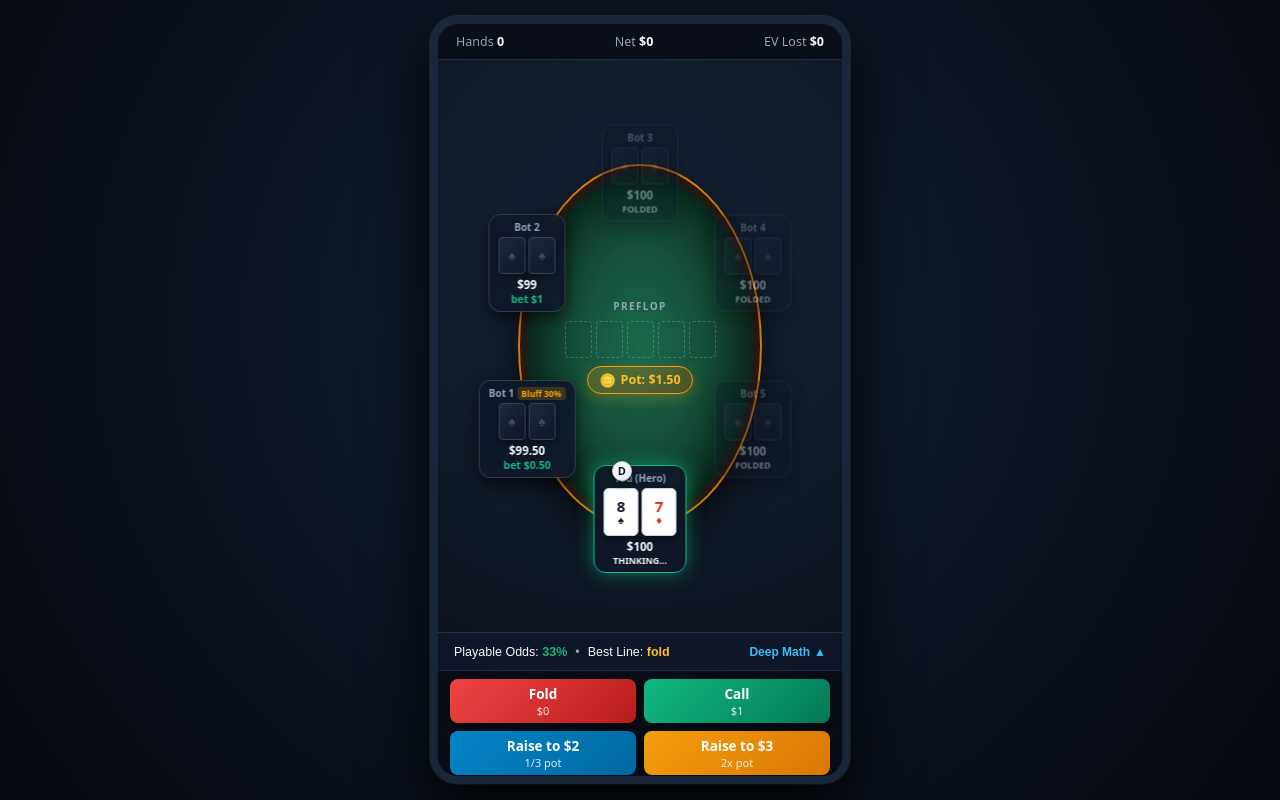
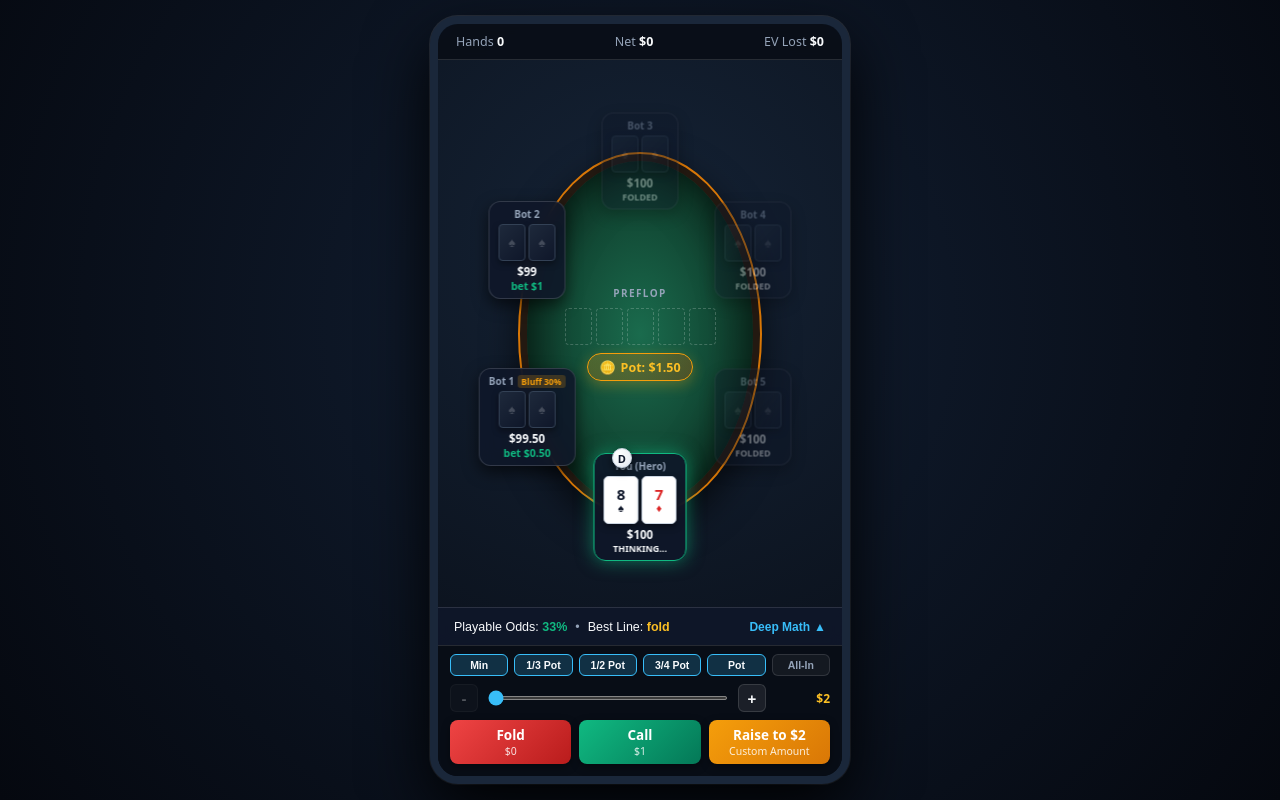
Before and after one commit to sravanreddy001/poker, a React (Vite) app: page / in a window 1280 px wide. Built offline with nearby package versions, Linux system fonts and the light colour scheme.

Commit message:
feat: add standard poker game raise controls with quick sizing pills, custom slider, and steppers

```diff
--- a/src/App.tsx
+++ b/src/App.tsx
@@ -211,6 +211,9 @@ export default function App() {
           {heroTurn && analysis && (
             <ActionBar
               toCall={analysis.toCall}
+              pot={state.pot}
+              stack={hero.stack}
+              bigBlind={state.bigBlind}
               sizeButtons={sizeButtons}
               onAct={act}
             />
--- a/src/components/ActionBar.tsx
+++ b/src/components/ActionBar.tsx
@@ -1,17 +1,107 @@
-import React from 'react';
+import React, { useState, useEffect } from 'react';
 import type { Action } from '../engine/types';
 import type { EvOption } from '../engine/ev';
 import { money } from '../analysis';
 
 export interface ActionBarProps {
   toCall: number;
+  pot: number;
+  stack: number;
+  bigBlind: number;
   sizeButtons: EvOption[];
   onAct: (action: Action, label: string) => void;
 }
 
-export const ActionBar: React.FC<ActionBarProps> = ({ toCall, sizeButtons, onAct }) => {
+export const ActionBar: React.FC<ActionBarProps> = ({
+  toCall,
+  pot,
+  stack,
+  bigBlind,
+  sizeButtons,
+  onAct,
+}) => {
+  const isRaise = toCall > 0;
+  const minAmount = isRaise ? Math.min(stack, Math.max(toCall * 2, bigBlind * 2)) : Math.min(stack, bigBlind);
+  const maxAmount = stack;
+
+  const defaultSelected = sizeButtons.length > 0 ? sizeButtons[0].amount : minAmount;
+  const [selectedAmount, setSelectedAmount] = useState<number>(defaultSelected);
+
+  useEffect(() => {
+    const init = sizeButtons.length > 0 ? sizeButtons[0].amount : minAmount;
+    setSelectedAmount(Math.min(maxAmount, Math.max(minAmount, init)));
+  }, [sizeButtons, minAmount, maxAmount]);
+
+  const handleStep = (delta: number) => {
+    setSelectedAmount((prev) => Math.min(maxAmount, Math.max(minAmount, prev + delta)));
+  };
+
+  const handleSliderChange = (e: React.ChangeEvent<HTMLInputElement>) => {
+    setSelectedAmount(Number(e.target.value));
+  };
+
+  const verb = isRaise ? 'Raise to' : 'Bet';
+
+  // Quick Preset Sizing Options
+  const presets = [
+    { label: 'Min', amount: minAmount },
+    { label: '1/3 Pot', amount: Math.min(stack, Math.max(minAmount, Math.round(pot / 3))) },
+    { label: '1/2 Pot', amount: Math.min(stack, Math.max(minAmount, Math.round(pot / 2))) },
+    { label: '3/4 Pot', amount: Math.min(stack, Math.max(minAmount, Math.round((pot * 3) / 4))) },
+    { label: 'Pot', amount: Math.min(stack, Math.max(minAmount, Math.round(pot))) },
+    { label: 'All-In', amount: stack },
+  ];
+
   return (
-    <div className="action-bar-container">
+    <div className="action-bar-container extended">
+      {/* 1. Quick Preset Sizing Pills */}
+      <div className="preset-pills-row">
+        {presets.map((p) => (
+          <button
+            key={p.label}
+            type="button"
+            className={`preset-pill ${selectedAmount === p.amount ? 'active' : ''}`}
+            onClick={() => setSelectedAmount(p.amount)}
+          >
+            {p.label}
+          </button>
+        ))}
+      </div>
+
+      {/* 2. Custom Amount Slider + Steppers (- / +) */}
+      <div className="slider-controls-row">
+        <button
+          type="button"
+          className="step-btn"
+          onClick={() => handleStep(-bigBlind)}
+          disabled={selectedAmount <= minAmount}
+          aria-label="Decrease bet"
+        >
+          -
+        </button>
+        <input
+          type="range"
+          className="bet-slider"
+          min={minAmount}
+          max={maxAmount}
+          step={bigBlind}
+          value={selectedAmount}
+          onChange={handleSliderChange}
+          aria-label="Custom bet slider"
+        />
+        <button
+          type="button"
+          className="step-btn"
+          onClick={() => handleStep(bigBlind)}
+          disabled={selectedAmount >= maxAmount}
+          aria-label="Increase bet"
+        >
+          +
+        </button>
+        <span className="selected-amount-badge">{money(selectedAmount)}</span>
+      </div>
+
+      {/* 3. Primary Action Buttons */}
       <div className="action-grid">
         {toCall > 0 ? (
           <>
@@ -37,7 +127,7 @@ export const ActionBar: React.FC<ActionBarProps> = ({ toCall, sizeButtons, onAct
         ) : (
           <button
             type="button"
-            className="action-btn btn-check span-half"
+            className="action-btn btn-check"
             onClick={() => onAct({ type: 'check' }, 'check')}
             aria-label="Check"
           >
@@ -46,26 +136,21 @@ export const ActionBar: React.FC<ActionBarProps> = ({ toCall, sizeButtons, onAct
           </button>
         )}
 
-        {sizeButtons.slice(0, 2).map((o, idx) => {
-          const isRaise = toCall > 0;
-          const verb = isRaise ? 'Raise to' : 'Bet';
-          const labelText = `${verb} ${money(o.amount)}`;
-          const subText = o.label;
-          const btnClass = idx === 0 ? 'btn-bet-primary' : 'btn-bet-secondary';
-
-          return (
-            <button
-              key={o.label}
-              type="button"
-              className={`action-btn ${btnClass}`}
-              onClick={() => onAct({ type: isRaise ? 'raise' : 'bet', amount: o.amount }, o.label)}
-              aria-label={`${labelText}, ${subText}`}
-            >
-              <span className="btn-title">{labelText}</span>
-              <span className="btn-sub">{subText}</span>
-            </button>
-          );
-        })}
+        {/* Dynamic Raise / Bet Button for Selected Amount */}
+        <button
+          type="button"
+          className="action-btn btn-bet-primary span-raise"
+          onClick={() =>
+            onAct(
+              { type: isRaise ? 'raise' : 'bet', amount: selectedAmount },
+              `${verb.toLowerCase()} ${selectedAmount}`,
+            )
+          }
+          aria-label={`${verb} ${money(selectedAmount)}`}
+        >
+          <span className="btn-title">{verb} {money(selectedAmount)}</span>
+          <span className="btn-sub">Custom Amount</span>
+        </button>
       </div>
     </div>
   );
--- a/src/styles.css
+++ b/src/styles.css
@@ -390,25 +390,94 @@ html, body {
   font-weight: 700;
 }
 
-/* Action Bar Container (~106px height) */
+/* Action Bar Container (~140px height for extended controls) */
 .action-bar-container {
-  height: 106px;
   width: 100%;
   background: #080d16;
   border-top: 1px solid var(--panel-border);
   padding: 8px 12px max(12px, env(safe-area-inset-bottom));
   display: flex;
+  flex-direction: column;
+  gap: 8px;
+  z-index: 10;
+}
+
+.preset-pills-row {
+  display: flex;
+  gap: 6px;
+  width: 100%;
+  overflow-x: auto;
+}
+
+.preset-pill {
+  flex: 1;
+  min-width: 50px;
+  padding: 4px 6px;
+  font-size: 10.5px;
+  font-weight: 700;
+  border-radius: 6px;
+  border: 1px solid var(--panel-border);
+  background: rgba(255, 255, 255, 0.05);
+  color: var(--text-secondary);
+  cursor: pointer;
+  white-space: nowrap;
+  text-align: center;
+  transition: all 0.15s ease;
+}
+
+.preset-pill.active, .preset-pill:hover {
+  background: rgba(56, 189, 248, 0.2);
+  border-color: var(--sky);
+  color: var(--text-main);
+}
+
+.slider-controls-row {
+  display: flex;
   align-items: center;
-  z-index: 10;
+  gap: 8px;
+  width: 100%;
+}
+
+.step-btn {
+  width: 28px;
+  height: 28px;
+  border-radius: 6px;
+  background: rgba(255, 255, 255, 0.08);
+  border: 1px solid var(--panel-border);
+  color: var(--text-main);
+  font-size: 15px;
+  font-weight: 800;
+  cursor: pointer;
+  display: flex;
+  align-items: center;
+  justify-content: center;
+}
+
+.step-btn:disabled {
+  opacity: 0.3;
+  cursor: not-allowed;
+}
+
+.bet-slider {
+  flex: 1;
+  accent-color: var(--sky);
+  cursor: pointer;
+  height: 4px;
+}
+
+.selected-amount-badge {
+  font-size: 12px;
+  font-weight: 800;
+  color: var(--text-gold);
+  min-width: 56px;
+  text-align: right;
 }
 
 .action-grid {
   width: 100%;
   display: grid;
-  grid-template-columns: 1fr 1fr;
-  grid-template-rows: 1fr 1fr;
+  grid-template-columns: 1fr 1fr 1fr;
   gap: 8px;
-  height: 100%;
 }
 
 .action-btn {
@@ -418,7 +487,7 @@ html, body {
   flex-direction: column;
   align-items: center;
   justify-content: center;
-  padding: 4px 8px;
+  padding: 6px 8px;
   cursor: pointer;
   min-height: 44px;
   border: none;
@@ -441,15 +510,7 @@ html, body {
 }
 
 .btn-bet-primary {
-  background: linear-gradient(135deg, #0284c7 0%, #0369a1 100%);
-}
-
-.btn-bet-secondary {
   background: linear-gradient(135deg, #f59e0b 0%, #d97706 100%);
-}
-
-.action-btn.span-half {
-  grid-column: span 1;
 }
 
 .btn-title {
@@ -458,7 +519,7 @@ html, body {
 }
 
 .btn-sub {
-  font-size: 11px;
+  font-size: 10.5px;
   opacity: 0.85;
 }
 
```
